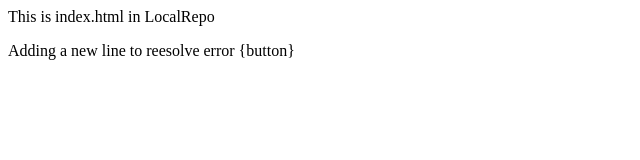
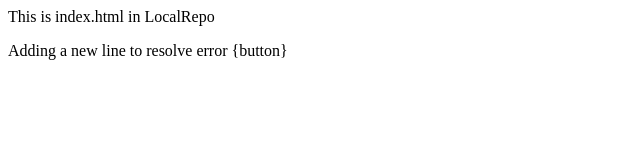
Before and after one commit to SnehaKudchadkar/Test, a plain HTML site: page index.html in a window 1280 px wide. Shown: the full height of the page, 0-640 px from the left. Drawn offline with Linux system fonts and the light colour scheme.

Commit message:
spelling error corrected in main

```diff
--- a/index.html
+++ b/index.html
@@ -1,2 +1,2 @@
 <p>This is index.html in LocalRepo</p>
-<p>Adding a new line to reesolve error {button}</p>
+<p>Adding a new line to resolve error {button}</p>
```
